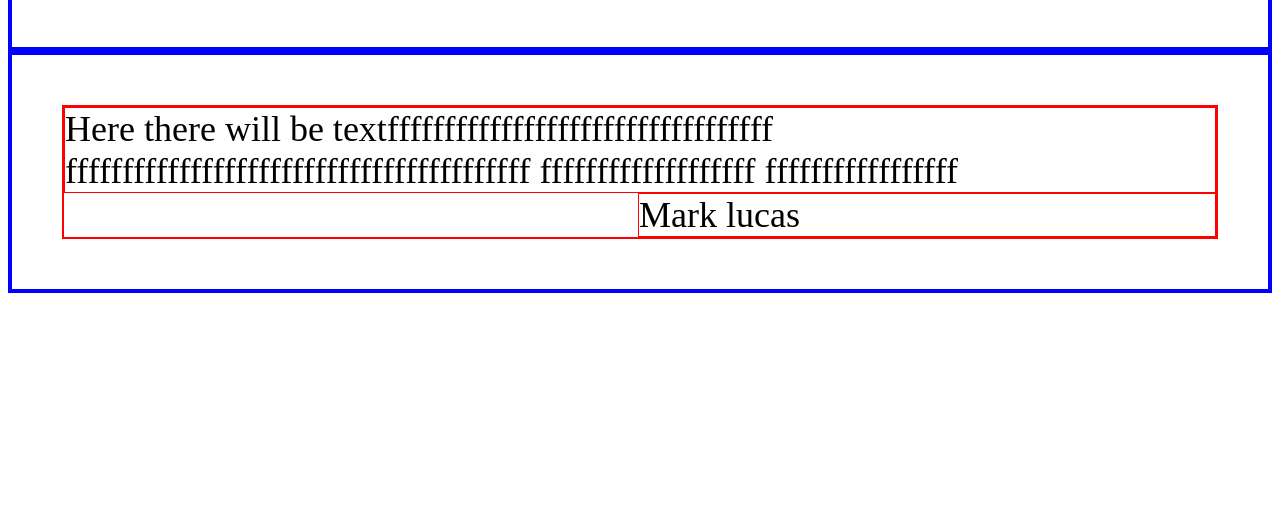
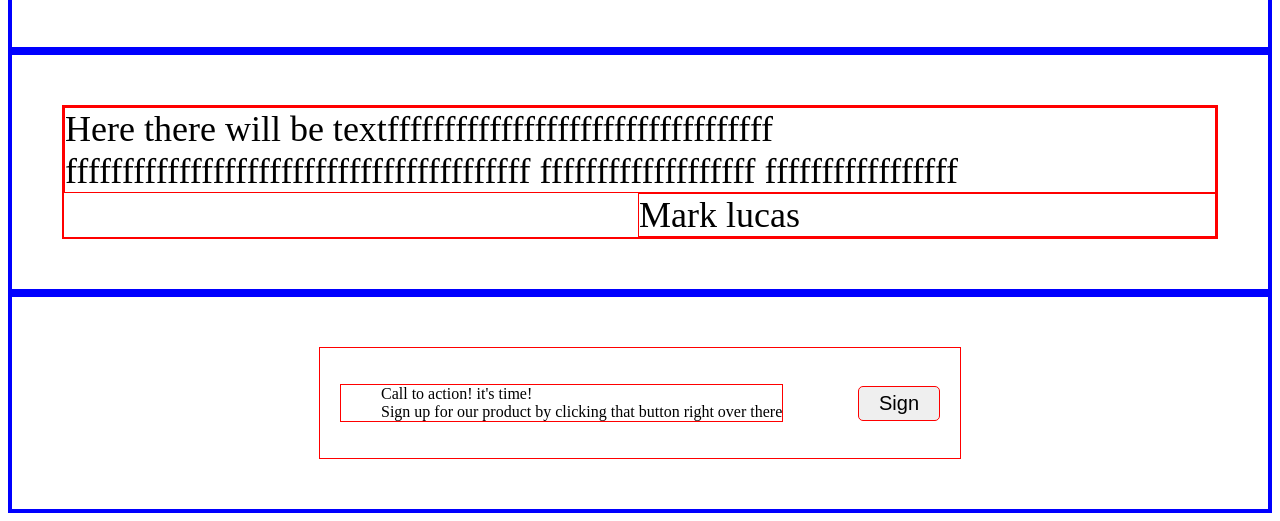
Before and after one commit to sammelo2000/Project-Landing-Page, a plain HTML site: page index.html in a window 1280 px wide. Shown: the part 902-1423 px from the top of the page. Before the commit the page ends 1203 px from the top, so only its background shows below. Drawn offline with Linux system fonts and the light colour scheme.

Commit message:
Progress made in the fourth Section

```diff
--- a/Style.css
+++ b/Style.css
@@ -143,3 +143,38 @@
     align-self: flex-end;
 
  }
+
+ .FourthSection {
+    border: 4px solid blue;
+    padding: 50px;
+    justify-content: center;
+    display: flex;
+ }
+
+ .FourthSectionContainer {
+    border:1px solid red;
+    display: flex;
+    align-items: center;
+    justify-content: space-between;
+    width: 600px;
+    padding: 20px;
+
+ }
+
+ .FourthSectionListText {
+    list-style: none;
+    border: 1px solid red;
+
+
+ }
+
+ .FourthSectionButton {
+    border: 1px solid red;
+
+    padding: 5px 20px;
+    border-radius: 5px;
+
+    font-size: 20px;
+
+
+ }
--- a/index.html
+++ b/index.html
@@ -55,5 +55,16 @@
             <div class="QuoteOwner">Mark lucas </div>
         </div>
     </div>
+
+    <div class="FourthSection">
+        <div class="FourthSectionContainer">
+            <ul class="FourthSectionListText">
+                <li>Call to action! it's time!</li>
+                <li>Sign up for our product by clicking that button right over there</li>
+            </ul>
+            <button class="FourthSectionButton">Sign</button>
+        </div>
+    </div>
+    <div class="Footer"></div>
 </body>
 </html>
```
